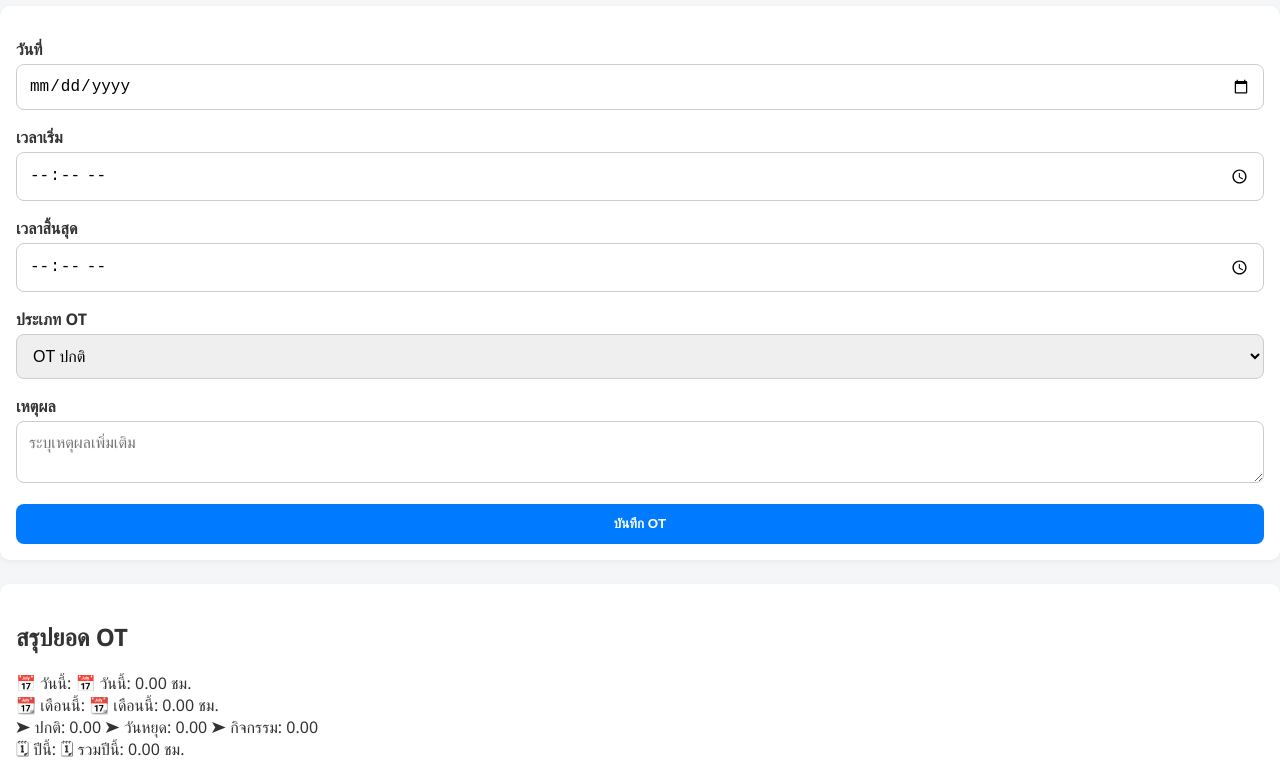
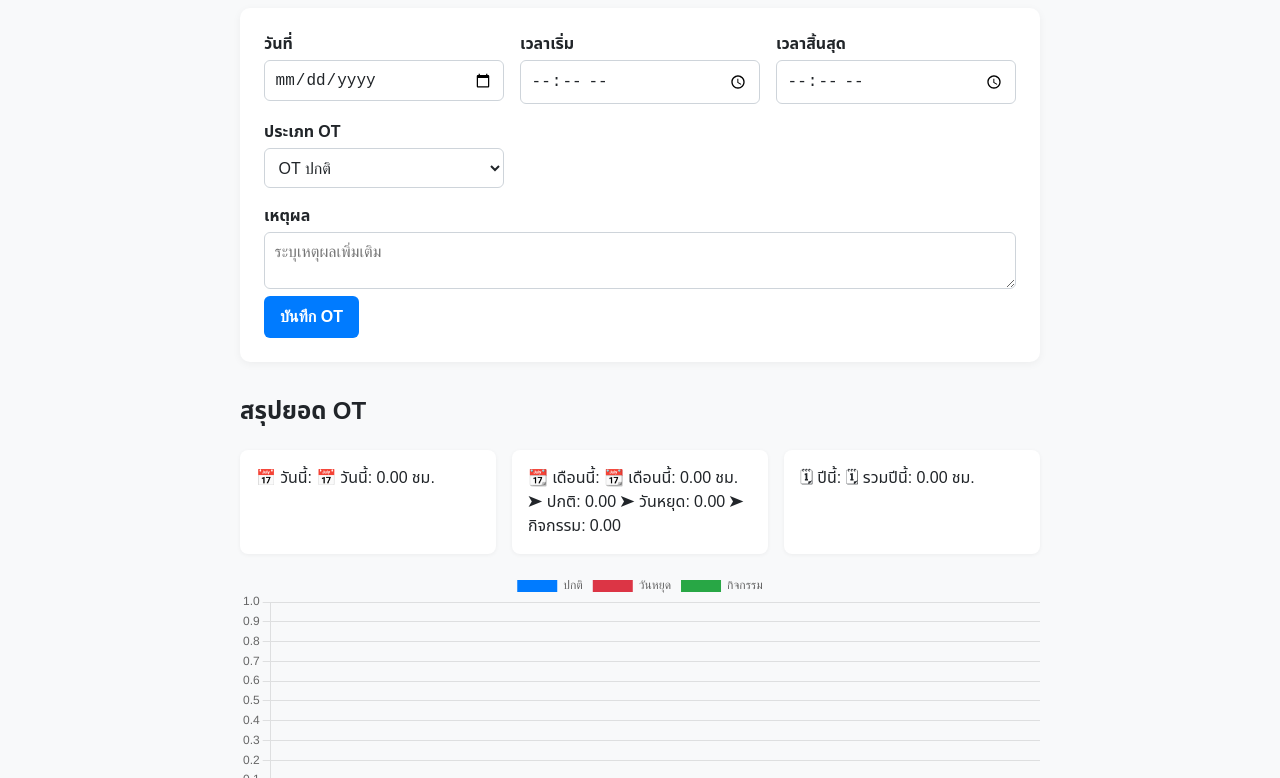
Before and after one commit to Wittaya-Sata/My-OT, a plain HTML site: page index.html in a window 1280 px wide. Shown: the part 96-874 px from the top of the page. Drawn offline with nearby package versions, Linux system fonts and the light colour scheme.

Commit message:
Update style.css

```diff
--- a/style.css
+++ b/style.css
@@ -1,62 +1,81 @@
 :root {
-  --bg-light: #f4f6f8;
+  --bg-light: #f8f9fa;
   --bg-dark: #1e1e1e;
   --card-light: #ffffff;
-  --card-dark: #2e2e2e;
-  --text-light: #333;
-  --text-dark: #ddd;
+  --card-dark: #2a2a2a;
+  --text-light: #212529;
+  --text-dark: #eaeaea;
   --primary: #007bff;
   --accent: #17a2b8;
-  --border: #ccc;
+  --error: #dc3545;
+  --success: #28a745;
+  --border: #ced4da;
+  --font: 'Noto Sans Thai', sans-serif;
 }
 
 body {
   margin: 0;
-  font-family: 'Segoe UI', sans-serif;
+  padding: 0;
+  font-family: var(--font);
   background: var(--bg-light);
   color: var(--text-light);
   transition: all 0.3s ease;
 }
 
-.container {
-  max-width: 650px;
+.app-wrapper {
+  max-width: 800px;
   margin: auto;
-  padding: 1.5rem;
+  padding: 2rem;
 }
 
 header {
   display: flex;
   justify-content: space-between;
   align-items: center;
+  margin-bottom: 1.5rem;
 }
 
 h1 {
-  font-size: 1.8rem;
+  font-size: 2rem;
   margin: 0;
 }
 
 section {
-  margin-top: 1.5rem;
-  padding: 1rem;
+  margin-bottom: 2rem;
+}
+
+.form-section {
   background: var(--card-light);
+  padding: 1.5rem;
   border-radius: 10px;
-  box-shadow: 0 2px 6px rgba(0,0,0,0.05);
+  box-shadow: 0 2px 8px rgba(0,0,0,0.05);
+}
+
+.form-grid {
+  display: grid;
+  grid-template-columns: repeat(auto-fit, minmax(200px, 1fr));
+  gap: 1rem;
+}
+
+.full-row {
+  grid-column: 1 / -1;
 }
 
 label {
+  font-weight: bold;
+  margin-bottom: 0.25rem;
   display: block;
-  margin-top: 1rem;
-  font-weight: bold;
 }
 
 input, select, textarea {
   width: 100%;
-  padding: 0.75rem;
-  margin-top: 0.25rem;
+  padding: 0.6rem;
   font-size: 1rem;
   border: 1px solid var(--border);
-  border-radius: 8px;
+  border-radius: 6px;
   box-sizing: border-box;
+  background: #fff;
+  color: var(--text-light);
 }
 
 textarea {
@@ -64,63 +83,87 @@ textarea {
 }
 
 button {
-  width: 100%;
-  margin-top: 1rem;
-  padding: 0.75rem;
-  background: var(--primary);
-  color: #fff;
+  padding: 0.75rem 1rem;
   font-weight: bold;
+  font-size: 1rem;
   border: none;
-  border-radius: 8px;
+  border-radius: 6px;
   cursor: pointer;
   transition: background 0.3s;
 }
 
-button:hover {
-  background: var(--accent);
+.primary {
+  background: var(--primary);
+  color: white;
 }
 
-ul {
-  list-style: none;
-  padding: 0;
+button:hover {
+  opacity: 0.9;
 }
 
-li {
-  background: #fff;
-  padding: 0.75rem;
-  margin-bottom: 0.5rem;
-  border-radius: 8px;
+.summary-section .summary-cards {
   display: flex;
-  justify-content: space-between;
-  align-items: flex-start;
   flex-wrap: wrap;
-  gap: 0.5rem;
+  gap: 1rem;
 }
 
-li span {
-  font-size: 0.9rem;
-  color: #555;
-}
-
-footer {
-  display: flex;
-  gap: 0.5rem;
-  flex-direction: column;
-  margin-top: 2rem;
+.summary-section .card {
+  background: var(--card-light);
+  padding: 1rem;
+  border-radius: 8px;
+  box-shadow: 0 1px 4px rgba(0,0,0,0.05);
+  flex: 1;
+  min-width: 180px;
 }
 
 canvas {
   margin-top: 1rem;
   width: 100%;
-  max-height: 200px;
+  max-height: 240px;
 }
 
+.list-section ul {
+  list-style: none;
+  padding: 0;
+}
+
+.list-section li {
+  background: var(--card-light);
+  padding: 1rem;
+  margin-bottom: 1rem;
+  border-radius: 8px;
+  box-shadow: 0 1px 4px rgba(0,0,0,0.05);
+}
+
+.list-section li button {
+  background: var(--error);
+  color: #fff;
+  border: none;
+  padding: 0.4rem 0.8rem;
+  border-radius: 4px;
+  margin-top: 0.5rem;
+}
+
+footer {
+  display: flex;
+  gap: 1rem;
+  flex-wrap: wrap;
+  margin-top: 2rem;
+}
+
+footer button {
+  flex: 1;
+}
+
+/* DARK MODE */
 .dark-mode {
   background: var(--bg-dark);
   color: var(--text-dark);
 }
 
-.dark-mode section {
+.dark-mode .form-section,
+.dark-mode .card,
+.dark-mode .list-section li {
   background: var(--card-dark);
   color: var(--text-dark);
 }
@@ -129,10 +172,11 @@ canvas {
 .dark-mode select,
 .dark-mode textarea {
   background: #444;
-  color: #ddd;
-  border: 1px solid #555;
+  color: #eee;
+  border: 1px solid #666;
 }
 
 .dark-mode button {
   background: var(--accent);
+  color: white;
 }
```
